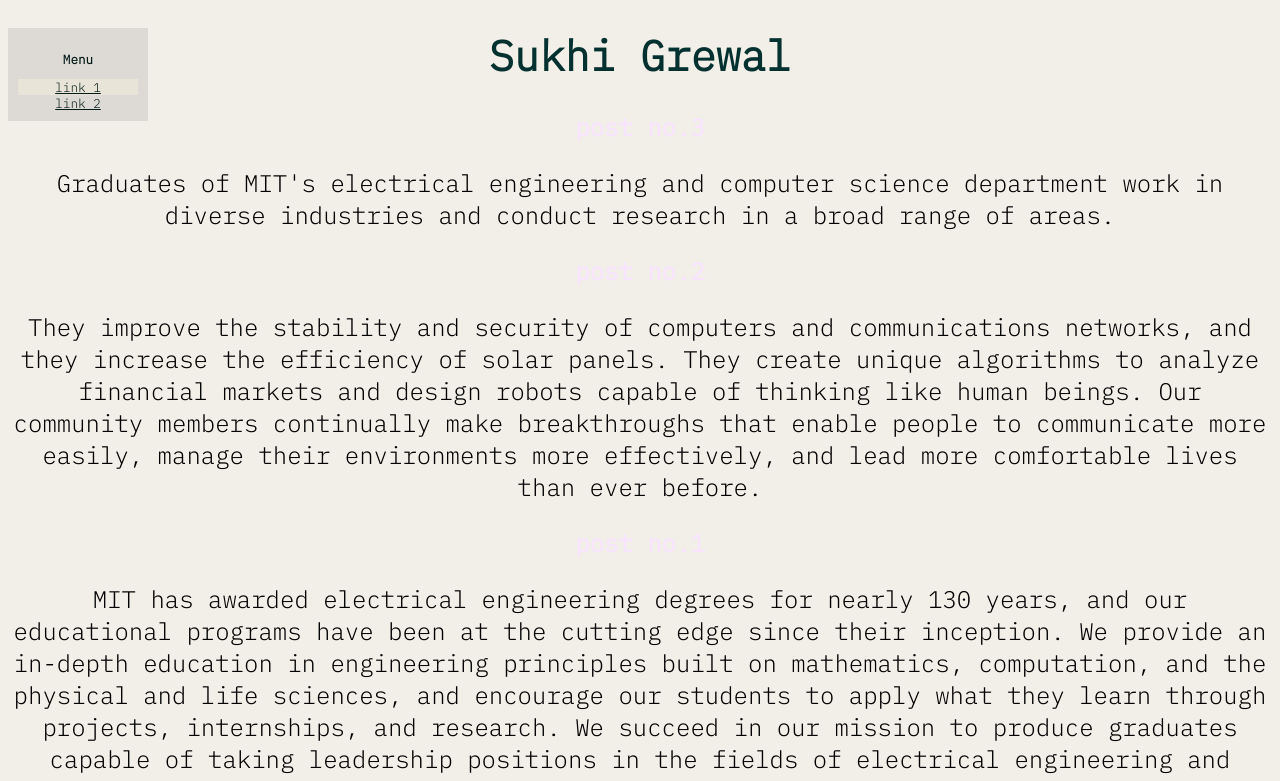
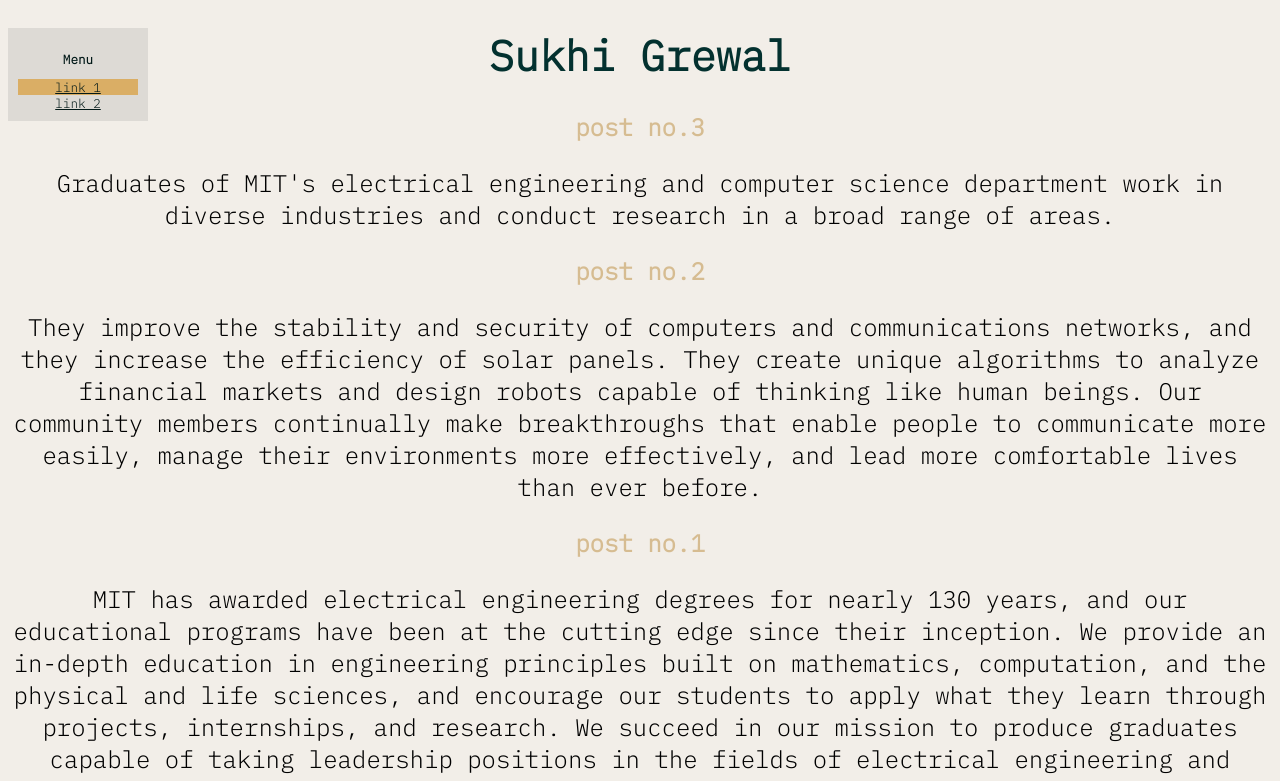
Before and after one commit to sukhigrewal/sukhigrewal.github.io, a plain HTML site: page index.html in a window 1280 px wide. In both pictures the pointer is over the link "link 1". Shown: the top 781 px of the page. Drawn offline with Linux system fonts and the light colour scheme.

Commit message:
Update index.html
 more colros

```diff
--- a/index.html
+++ b/index.html
@@ -26,7 +26,7 @@
 
     h2 {
       font-size: 24px;
-      color: #f8e4ff;
+      color: #d6bc91;
 	font-family: 'IBM Plex Mono', monospace;
     }
     p {
@@ -41,7 +41,7 @@
     	color: #1a0000;
     }
     a:hover {
-        background-color: #e8e5d8;
+        background-color: #daae65;
     }
 	main {
 		margin-bottom: 50%;
```
